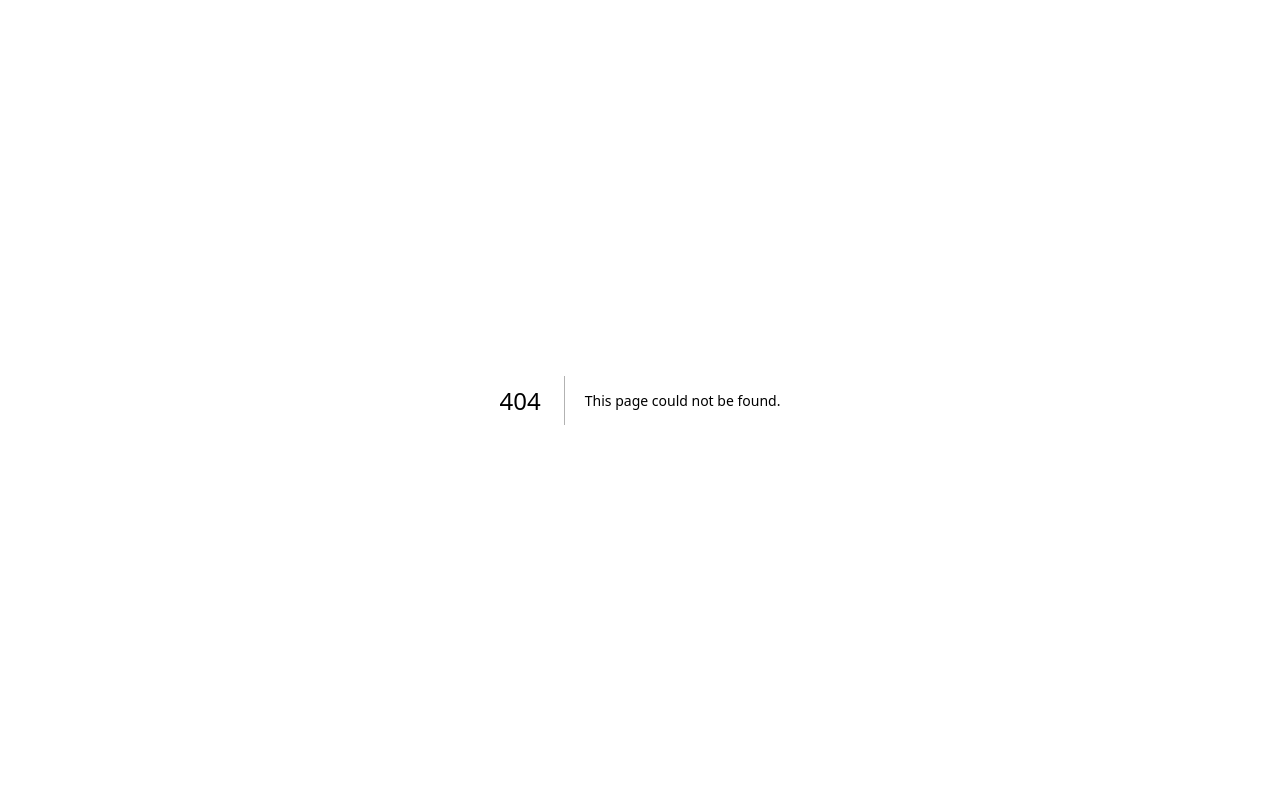
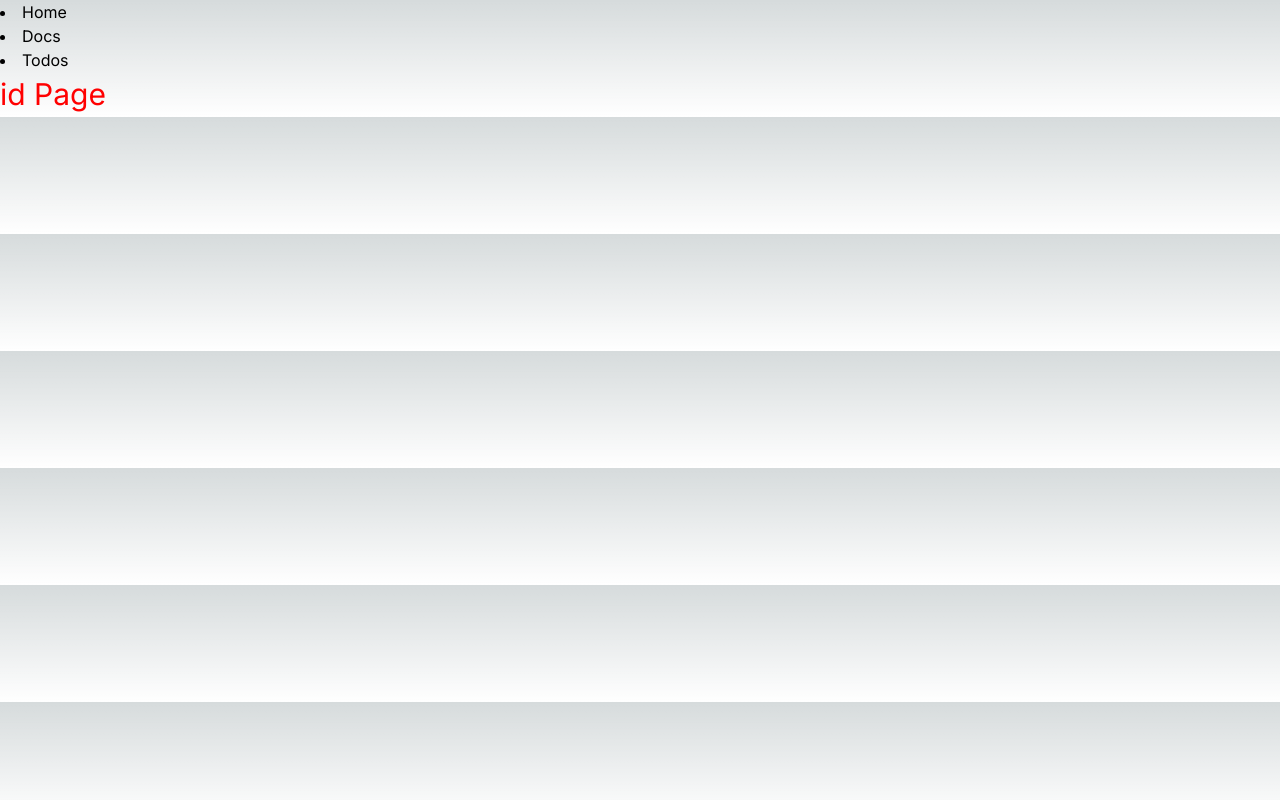
Before and after one commit to Rox-A-N/intro-v3-app, a Next.js app: page /docs in a window 1280 px wide. Before the commit this address had no page. Built offline with nearby package versions, Linux system fonts and the light colour scheme.

Commit message:
mass commit after break

```diff
--- /dev/null
+++ b/src/app/(dashboard)/layout.tsx
@@ -0,0 +1,13 @@
+const DashboardLayout = ({children}) => {
+    return(
+        <div>
+            <h1>dashboards</h1>
+            <div>
+                <NewTodoForm />
+            </div>
+            <div>{children}</div>
+        </div>
+    )
+}
+
+export default DashboardLayout
--- a/src/app/(dashboard)/todos/page.tsx
+++ b/src/app/(dashboard)/todos/page.tsx
@@ -1,5 +1,7 @@
-const SettingsPage = () => {
-    return <div>SettingsPage</div>
+// console.log(process.argv)
+
+const TodosPage= () => {
+    return <div>Todos Page</div>
 }
 
-export default SettingsPage
+export default TodosPage
--- /dev/null
+++ b/src/app/components/NewTodoForm.tsx
@@ -0,0 +1,15 @@
+
+
+const NewTodoForm = ( onChange ) => {
+
+
+    return (
+        <div>
+            <form>
+                <input type="text"  className="border border-black"/>
+            </form>
+        </div>
+    )
+}
+
+export default NewTodoForm
--- /dev/null
+++ b/src/app/components/Todo.tsx
@@ -0,0 +1,19 @@
+'use client'
+import { completeTodo } from '@/utils/actions'
+import { useTransition } from 'react'
+
+const Todo = ({ todo }) => {
+  const [isPending, startTransition] = useTransition()
+  return (
+    <div
+      className={`px-8 py-2 border border-black/25 cursor-pointer ${
+        todo.completed ? 'line-through text-black/30' : ''
+      }`}
+      onClick={() => startTransition(() => completeTodo(todo.id))}
+    >
+      {todo.content}
+    </div>
+  )
+}
+
+export default Todo
--- /dev/null
+++ b/src/app/components/TodoList.tsx
@@ -0,0 +1,19 @@
+'use client'
+import { completeTodo } from '@/utils/actions'
+import { useTransition } from 'react'
+
+const Todo = ({ todo }) => {
+  const [isPending, startTransition] = useTransition()
+  return (
+    <div
+      className={`px-8 py-2 border border-black/25 cursor-pointer ${
+        todo.completed ? 'line-through text-black/30' : ''
+      }`}
+      onClick={() => startTransition(() => completeTodo(todo.id))}
+    >
+      {todo.content}
+    </div>
+  )
+}
+
+export default Todo
--- /dev/null
+++ b/src/app/components/card.tsx
@@ -0,0 +1,11 @@
+import db from '@utils/db.ts'
+
+const Card = () => {
+    const [state, updateState] = useState(
+
+        //......
+        updateState()
+    )
+}
+
+export default Card
--- /dev/null
+++ b/src/app/docs/[[...id]]/page.tsx
@@ -0,0 +1,7 @@
+import styles from './style.module.css'
+
+const DocsPage= ({ params }) => {
+    return <div className={styles.title}>id {params.id}{params.title} Page</div>
+}
+
+export default DocsPage
--- /dev/null
+++ b/src/app/docs/[[...id]]/style.module.css
@@ -0,0 +1,4 @@
+.title {
+    font-size: 30px;
+    color: red;
+}
--- /dev/null
+++ b/src/app/docs/page.tsx
@@ -0,0 +1,16 @@
+const getData = async () => {
+  await new Promise((res) => setTimeout(() => res(0), 2000))
+  return  {data: [1, 2, 3]}
+
+}
+
+const Home = async () => {
+  const data = getData()
+    return (
+      <div>
+        <h1>Home</h1>
+      </div>
+    )
+  }
+
+  export default Home
--- a/src/app/layout.tsx
+++ b/src/app/layout.tsx
@@ -1,4 +1,6 @@
-import './globals.css'
+import Link from 'next/link'
+
+import './globals.css'    // This is where global data can happen
 import { Inter } from 'next/font/google'
 
 const inter = Inter({ subsets: ['latin'] })
@@ -8,6 +10,13 @@ export const metadata = {
   description: 'Generated by create next app',
 }
 
+
+const links = [
+  {href: '/', label: 'Home'},
+  {href: '/docs', label: 'Docs'},
+  {href: '/todos', label: 'Todos'}
+]
+
 export default function RootLayout({
   children,
 }: {
@@ -15,7 +24,19 @@ export default function RootLayout({
 }) {
   return (
     <html lang="en">
-      <body className={inter.className}>{children}</body>
+      <body className={inter.className}>
+        <header>
+          <nav>
+            <ul className='flex items-center'></ul>
+            {links.map((link) => (
+              <li key={link.href}>
+                <Link href={link.href}>{link.label}</Link>
+              </li>
+            ))}
+          </nav>
+        </header>
+        {children}
+      </body>
     </html>
   )
 }
```
Also changed, not shown: src/docs/page.tsx (deleted, +0 -7 lines), src/notes.md (added, +13 -0 lines), 1 other file (tests, documents, lock files or other folders).
